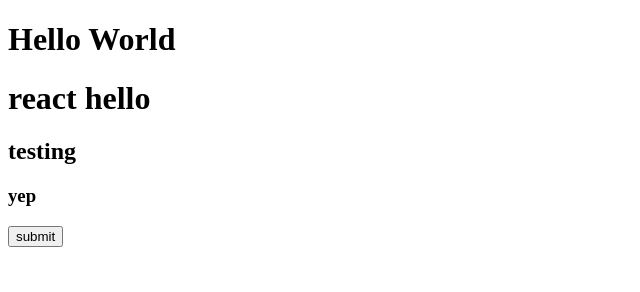
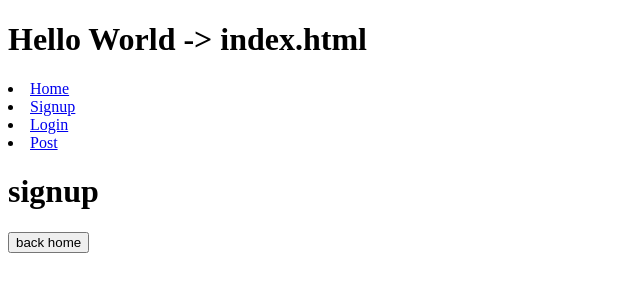
Before and after one commit to arrickx/lastResort, a React app: page /signup in a window 1280 px wide. Shown: the whole page, without its empty margins (0-640 px from the left). Built offline with nearby package versions, Linux system fonts and the light colour scheme.

Commit message:
setup react routers

```diff
--- a/client/components/App.js
+++ b/client/components/App.js
@@ -1,22 +1,28 @@
-import React, { useState } from 'react';
+import React, { useState } from "react";
+import { Routes, Route, Link } from "react-router-dom";
+import Home from "./Home";
+import Signup from "./Signup";
+import Login from "./Login";
+import Post from "./Post";
+import Page from "./Page.js";
 
 function App() {
-  function sayHello() {
-    fetch('/api/')
-      .then(res => res.json())
-      .then(data => {
-        console.log(data)
-      })
-    console.log('hello click');
-  }
-
   return (
-    <div>
-      <h1>react hello</h1>
-      <h2>testing</h2>
-      <h3>yep</h3>
-      <button onClick={sayHello}>submit</button>
-    </div>
+    <>
+      <nav>
+        <li><Link to="/">Home</Link></li>
+        <li><Link to="/signup">Signup</Link></li>
+        <li><Link to="/login">Login</Link></li>
+        <li><Link to="/post">Post</Link></li>
+      </nav>
+      <Routes>
+        <Route path="/" element={<Home />}/>
+        <Route path="/post" element={<Post />} />
+        <Route path="/post/:id" element={<Page />} />
+        <Route path="/signup" element={<Signup />}/>
+        <Route path="/login" element={<Login />}/>
+      </Routes>
+    </>
   );
 }
 export default App;
--- /dev/null
+++ b/client/components/Home.js
@@ -0,0 +1,22 @@
+import React, { useState } from "react";
+import { Link } from 'react-router-dom';
+
+function Home() {
+  function sayHello() {
+    fetch("/api/")
+      .then((res) => res.json())
+      .then((data) => {
+        console.log(data);
+      });
+    console.log("hello click");
+  }
+
+  return (
+    <div>
+      <h1>home</h1>
+      <button onClick={sayHello}>submit</button>
+    </div>
+  );
+}
+
+export default Home;
--- /dev/null
+++ b/client/components/Login.js
@@ -0,0 +1,11 @@
+import React, { useState } from "react";
+
+function Login() {
+  return (
+    <div>
+      <h1>login</h1>
+    </div>
+  );
+}
+
+export default Login;
--- /dev/null
+++ b/client/components/Page.js
@@ -0,0 +1,11 @@
+import React, { useState } from "react";
+import { useParams } from "react-router-dom";
+
+function Page() {
+  const { id } = useParams();
+  return (
+    <h1>Page {id}</h1>
+  );
+}
+
+export default Page;
--- /dev/null
+++ b/client/components/Post.js
@@ -0,0 +1,15 @@
+import React, { useState } from "react";
+import { Link } from "react-router-dom";
+
+function Post() {
+  return (
+    <>
+      <h1>Post</h1>
+      <Link to="/post/1">Post 1</Link>
+      <br/>
+      <Link to="/post/2">Post 2</Link>
+    </>
+  );
+}
+
+export default Post;
--- /dev/null
+++ b/client/components/Signup.js
@@ -0,0 +1,14 @@
+import React, { useState } from "react";
+import { useNavigate} from "react-router-dom";
+
+function Signup() {
+  let navigate = useNavigate();
+  return (
+    <div>
+      <h1>signup</h1>
+      <button onClick={() => navigate("/")}>back home</button>
+    </div>
+  );
+}
+
+export default Signup;
--- a/client/index.js
+++ b/client/index.js
@@ -1,4 +1,5 @@
 import React from 'react';
+import { BrowserRouter as Router} from "react-router-dom";
 import {createRoot} from "react-dom/client";
 import App from './components/App';
 
@@ -8,4 +9,4 @@ const container = document.getElementById('root');
 const root = createRoot(container);
 
 // Initial render
-root.render(<App/>);
+root.render(<Router><App/></Router>);
--- a/index.html
+++ b/index.html
@@ -3,10 +3,10 @@
   <head>
     <meta charset="UTF-8" />
     <meta name="viewport" content="width=device-width, initial-scale=1.0">
-    <title>Hello World</title>
+    <title>Hello World -> index.html</title>
   </head>
   <body>
-    <h1>Hello World</h1>
+    <h1>Hello World -> index.html</h1>
     <div id="root"></div>
 
     <!-- for PRODUCTION -->
--- a/package.json
+++ b/package.json
@@ -32,6 +32,7 @@
     "express": "^4.18.1",
     "pg": "^8.8.0",
     "react": "^18.2.0",
-    "react-dom": "^18.2.0"
+    "react-dom": "^18.2.0",
+    "react-router-dom": "^6.4.0"
   }
 }
```
